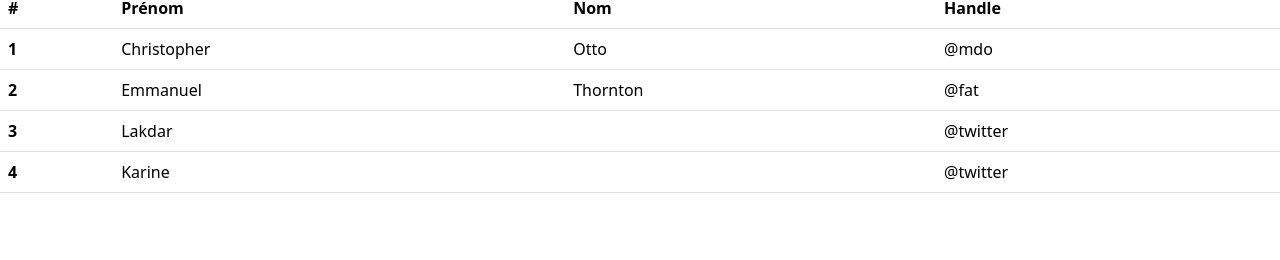
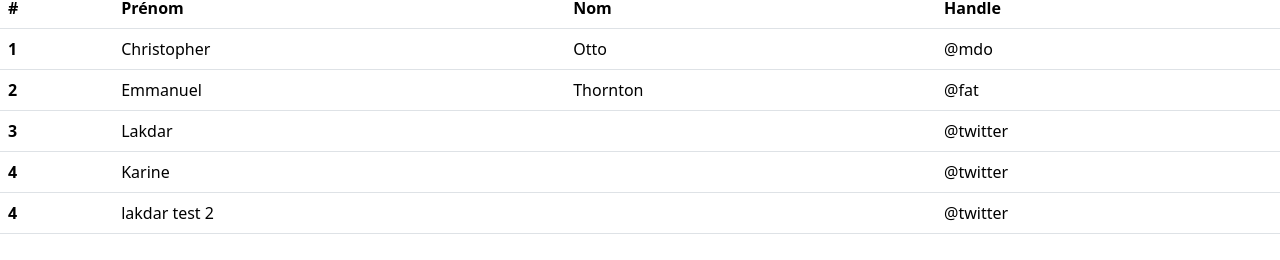
Before and after one commit to christopherwp/projetChristian, a plain HTML site: page index.html in a window 1280 px wide. Shown: the part 68-328 px from the top of the page. Drawn offline with nearby package versions, Linux system fonts and the light colour scheme.

Commit message:
Lakdar test 2

```diff
--- a/index.html
+++ b/index.html
@@ -41,6 +41,11 @@
             <td colspan="2">Karine</td>
             <td>@twitter</td>
           </tr>
+        </tr>
+        <th scope="row">4</th>
+        <td colspan="2">lakdar test 2</td>
+        <td>@twitter</td>
+      </tr>
         </tbody>
       </table>
 
```
